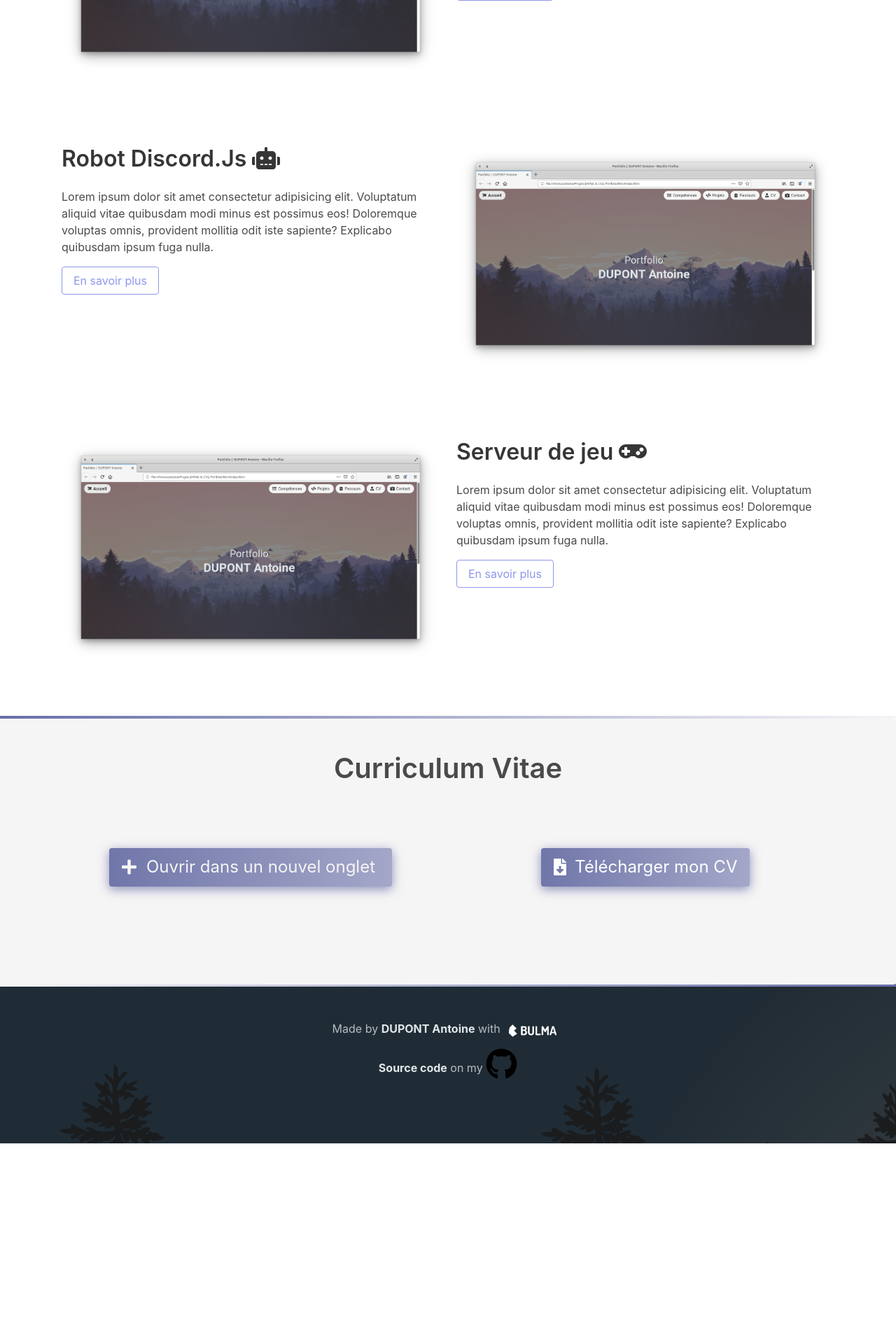
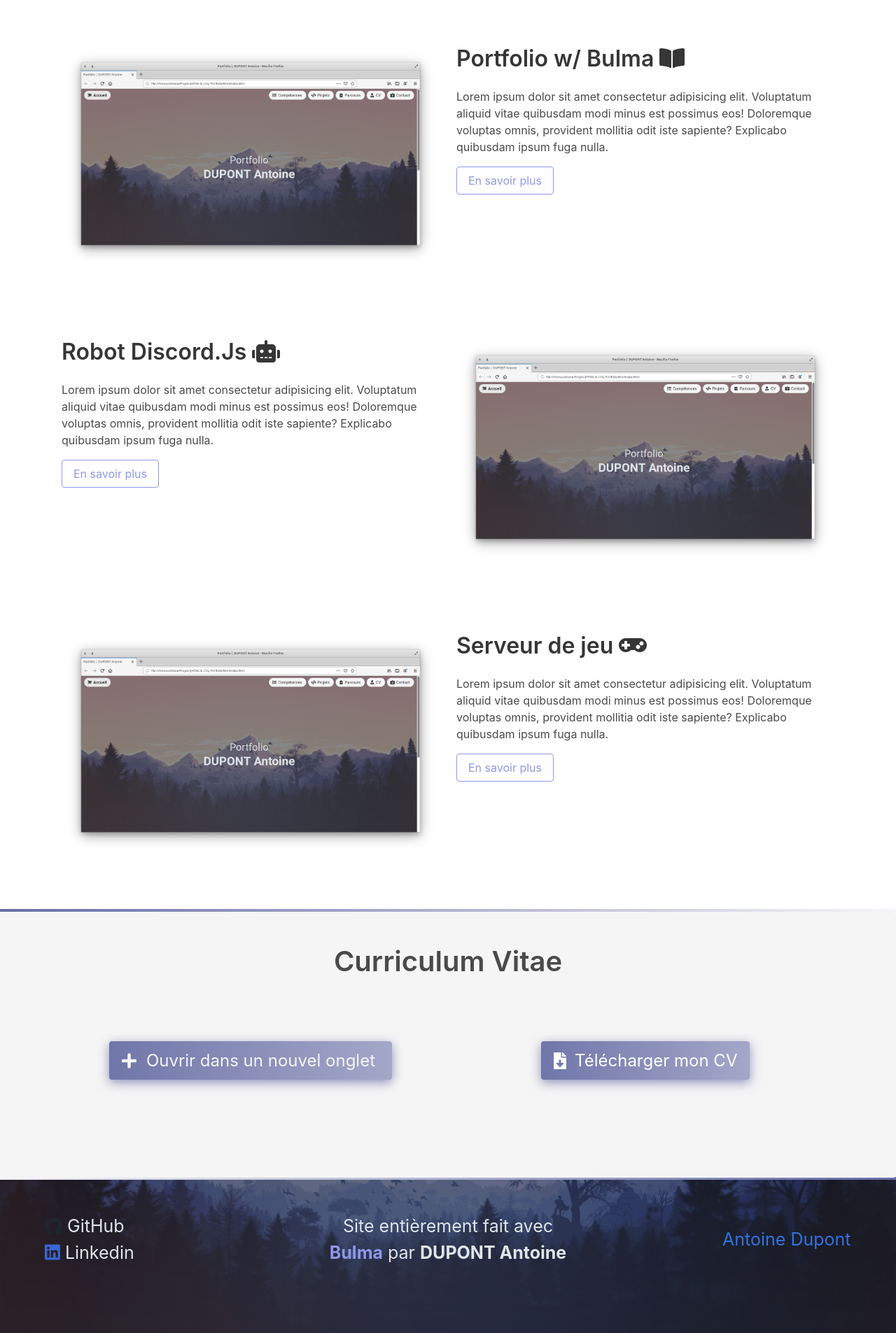
Before and after one commit to BoBsmil3Y/Portfolio, a PHP site: page / in a window 1280 px wide. Shown: the part 2764-4669 px from the top of the page at 70% size. Before the commit the page ends 4398 px from the top, so only its background shows below. Run offline with PHP 8.4, Linux system fonts and the light colour scheme; some libraries are stand-ins or nearby versions.

Commit message:
Adding content to presentation section | Updating footer

```diff
--- a/css/style.css
+++ b/css/style.css
@@ -67,6 +67,19 @@ hr {
   background: linear-gradient(90deg, rgba(77, 81, 128, 0.053658963585434205) 0%, rgba(104, 110, 167, 1) 100%);
 }
 
+p span {
+  color: rgb(82, 96, 224);
+}
+
+.padding-image {
+  padding-left: 10%;
+}
+
+.image-effect {
+  border-radius: 10px;
+  filter: drop-shadow(0 0 0.25rem rgb(142, 151, 235));
+}
+
 /*
   Text selection color change
 */
@@ -81,6 +94,10 @@ hr {
 /*
   Resume button
 */
+
+
+
+
 
 .btn-hover,
 span.btn-hover {
@@ -146,6 +163,8 @@ END MAIN CONTENT
 FOOTER
 
 */
+
+/*
 .footer {
   background-image: url("../img/bear.png");
   background-position: auto;
@@ -154,24 +173,51 @@ FOOTER
   background-blend-mode: multiply;
   background-repeat: no-repeat;
 }
-
-.footer .bulma-logo {
-  margin-bottom: -10px;
-  width: 7%;
+*/
+.footer {
+  background-image: url("../img/bg.png");
+  background-position: 100% 90%;
+  background-color: #95a5a6;
+  background-blend-mode: multiply;
+  background-size: cover;
 }
 
-.footer a .logo-github {
-  margin-bottom: -5px;
-  font-size: 45px;
-  color: black;
+li {
+  list-style-type: none;
 }
 
-.footer .footer-text {
-  color: #b2bec3;
+.fa-github {
+  color: #1e272e;
 }
 
-.footer .footer-text b {
+.fa-linkedin {
+  color: #3867d6;
+}
+
+a.link {
   color: #dfe6e9;
+}
+
+a.link:hover {
+  color: rgb(142, 151, 235);
+}
+
+a.link-inverted {
+  color: rgb(142, 151, 235);
+}
+
+a.link-inverted:hover {
+  color: rgb(142, 151, 235, 0.8);
+}
+
+.text-white {
+  color: #dfe6e9;
+  font-size: 25px;
+}
+
+
+.padding-badge {
+  padding-left: 50%;
 }
 
 /*
--- a/index.html
+++ b/index.html
@@ -51,20 +51,40 @@
     <div class="container">
       <h2 class="title is-2 has-text-centered">Présentation</h2>
 
-
       <section class="section" id="discord-bot">
-        <div class="columns">
+        <div class="columns is-vcentered">
           <div class="column">
             <div class="content">
+              <!-- <b class=""></b> -->
               <h3 class="title is-3"></i>Simplement moi <i class="fas fa-user-tie" aria-hidden="true"></i></h3>
               <p>
-                Bonjour à vous, et bienvenue sur mon portfolio !
+                Bonjour à vous, et bienvenue sur mon portfolio ! Je vais me présenter en quelques lignes. Je m'appelle
+                <span>Antoine Dupont</span>, j'ai 20 ans, et j'ai obtenu mon <span>BTS SIO</span> (services
+                informatiques aux organisations)
+                option développement en 2019. Je suis actuellement en année dite "sabbatique", car je n'ai pas trouvé
+                d'école qui m'intéresse. Vous vous demanderez sûrement ce que j'ai pu faire durant
+                cette année, et je vais vous répondre. J'effectue des <span>projets</span> pour m'entraîner, et pour
+                acquérir de nouvelles compétences.
+                Je gère un <span>projet</span>, qui <span>me tient à cœur</span>, depuis bientôt <span>3 ans</span>, je
+                ne vous en dis
+                pas plus, il
+                est expliqué
+                plus bas ! Je suis un <span></span>perfectionniste, qui aime bien le travail <span>bien fait</span>, je
+                suis <span>investi</span> dans mes
+                projets, et j'essaye de les amener le plus loin possible.
               </p>
             </div>
+            <h3 class="title is-3"></i>Ce que je recherche <i class="fas fa-glasses"></i></h3>
+            <p>
+              Je suis actuellement à la recherche d'une entreprise pour effectuer une L3 MIAGE en alternance. J'aimerai
+              avoir l'opportunité de faire cette licence en alternance, pour aquérir de réelles compétences, et les
+              appliqués sur diverses projets. J'aime apprendre de nouvelles choses, mais ce que j'aime par dessus tout,
+              c'est maitrisé le sujet sur lequel je travaille.
+            </p>
 
           </div>
-          <div class="column">
-            <img src="img/portfolio.png" alt="image projet robot discord lancé avec Node.js">
+          <div class="column padding-image">
+            <img class="image-effect" src="img/moi.jpg" alt="photographie de moi même">
           </div>
         </div>
       </section>
@@ -430,20 +450,38 @@
   <hr class=" hr-blue-invert" />
 
   <!-- Footer -->
-  <section>
+  <section id="footer">
     <div class="footer">
-      <div class="content has-text-centered">
-        <p class="footer-text"> Made by <b>DUPONT Antoine</b> with
-          <a href="https://bulma.io" target=_blank>
-            <img class="bulma-logo" src="img/bulma--white.png" alt="logo bulma">
-          </a>
-        </p>
-        <p class="footer-text">
-          <b>Source code</b> on my
-          <a href="https://github.com/BoBsmil3Y" target=_blank>
-            <i class="fab fa-github logo-github"></i>
-          </a>
-        </p>
+      <div class="container">
+        <div class="columns is-vcentered text-white">
+          <div class="column">
+            <li>
+              <ul>
+                <a class="link" href="https://github.com/BoBsmil3Y" target="_blank">
+                  <span><i class="fab fa-github"></i> GitHub</span>
+                </a>
+              </ul>
+              <ul>
+                <a class="link" href="https://www.linkedin.com/in/antoine-dupont-zd-fr/" target="_blank">
+                  <span><i class="fab fa-linkedin"></i> Linkedin</span>
+                </a>
+              </ul>
+            </li>
+
+          </div>
+          <div class="column has-text-centered">
+            <p>Site entièrement fait avec <b><a class="link-inverted" href="https://bulma.io/"
+                  target="_blank">Bulma</a></b>
+              par <b>DUPONT
+                Antoine</b></p>
+          </div>
+          <div class="column">
+            <div class="LI-profile-badge padding-badge" data-version="v1" data-size="large" data-locale="fr_FR"
+              data-type="horizontal" data-theme="dark" data-vanity="antoine-dupont-zd-fr"><a class="LI-simple-link"
+                href='https://fr.linkedin.com/in/antoine-dupont-zd-fr'>Antoine
+                Dupont</a></div>
+          </div>
+        </div>
       </div>
     </div>
   </section>
@@ -452,6 +490,7 @@
   <script src="https://code.jquery.com/jquery-3.4.1.min.js"
     integrity="sha256-CSXorXvZcTkaix6Yvo6HppcZGetbYMGWSFlBw8HfCJo=" crossorigin="anonymous"></script>
   <script type="text/javascript" src="js/main.js"></script>
+  <script type="text/javascript" src="https://platform.linkedin.com/badges/js/profile.js" async defer></script>
 </body>
 
 </html>
--- a/js/main.js
+++ b/js/main.js
@@ -14,6 +14,7 @@ $(".to-close").click(function () {
 /*
 Parallax background
 */
+
 document.getElementById("body").onscroll = function myFunction() {
   var scrolltotop = document.scrollingElement.scrollTop;
   var target = document.getElementById("has-background");
```
Also changed, not shown: img/bear.png (deleted), 1 other file.
